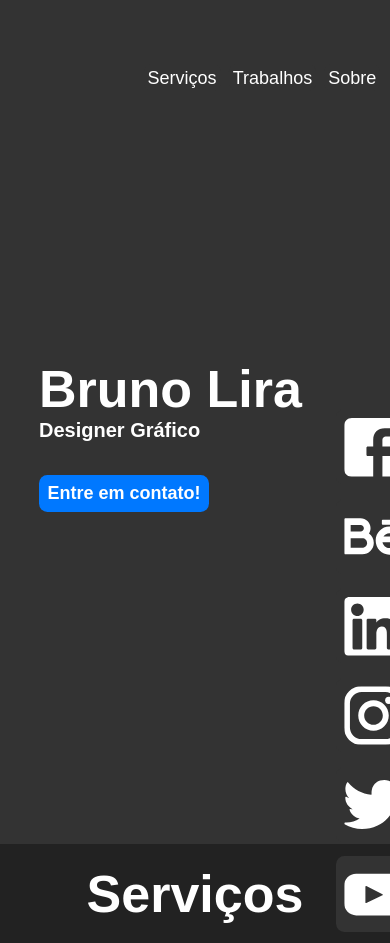
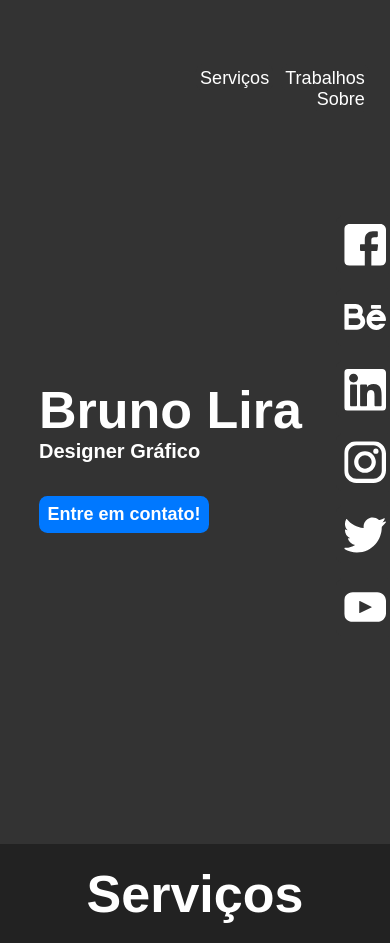
Before and after one commit to brunolieps/brunolieps, a plain HTML site: page index.html in a window 390 px wide. Shown: the top 943 px of the page. Drawn offline with Linux system fonts and the light colour scheme.

Commit message:
Revert "Size adaptive fixed"
This reverts commit 34661975e6acb1c6d0ef569d4912d8588b0af4e3.

```diff
--- a/stylesheet.css
+++ b/stylesheet.css
@@ -206,51 +206,20 @@ h2 {
     border-radius: 1vh;
 }
 
-@media screen and (max-width: 820px) {
-    * {
-        font-size: 13px;
-    }
-
-    h1 {
-        font-size: 45px;
-    }
-
-    h2 {
-        font-size: 15px;
-    }
-
-    .nav{
-        left: 8vw;
-        animation-name: none;
-    }
-
-    .profile{
-        top: 30vh;
-    }
-
-    .profile img{
-        width: 7vh;
-    }
-
-    .art{
-        height: 115vh;
-    }
-}
-
-@media screen and (max-width: 420px) {
+@media screen and (max-width: 700px) {
     * {
         font-size: 18px
     }
 
     .nav {
-        width: 80vw;
-        left: 8vw;
+        width: 60vw;
+        left: 25vw;
         animation-name: none;
     }
 
     .profile {
         left: 85vw;
-        top: 48vh;
+        top: 25vh;
         animation-name: none;
     }
 
@@ -262,23 +231,23 @@ h2 {
         font-size: 20px;
     }
 
-    .services {
+    .services{
         height: 205vh;
     }
 
-    .group {
+    .group{
         left: 12.5vw;
     }
 
-    .vitrini {
+    .vitrini{
         width: 50vw;
     }
 
     .art {
-        height: 320vh;
+        height: 415vh;
     }
 
-    .gallery {
+    .gallery{
         text-align: center;
     }
 
```
